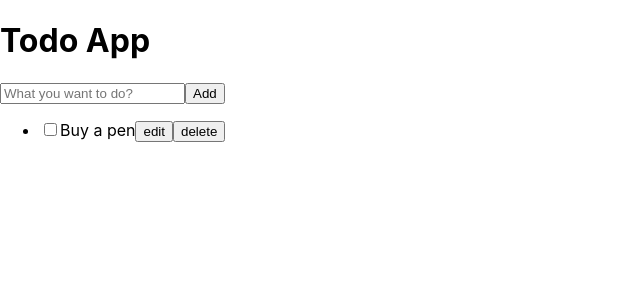
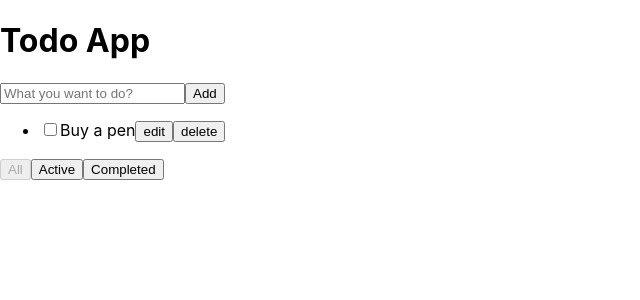
Before and after one commit to mildronize/react-cookbook, a React (Create React App) app in the folder simple-todo-crud/: page / in a window 1280 px wide. Shown: the top 300 px of the page, without its empty margins (0-640 px from the left). Built offline with nearby package versions, Linux system fonts and the light colour scheme.

Commit message:
Add filter, using local state

```diff
--- a/simple-todo-crud/src/App.js
+++ b/simple-todo-crud/src/App.js
@@ -1,6 +1,7 @@
 import React from 'react';
 import AddTodo from './components/AddTodo';
 import TodoList from './components/Todos/TodoList';
+import Filter from './components/Filter';
 import store from './store';
 import shortid from 'shortid';
 // import { TodoListModel, TodoModel } from './models';
@@ -17,7 +18,8 @@ class App extends React.Component {
 
         this.state = {
             todoListData,
-            todos: []
+            todos: [],
+            filter: "SHOW_ALL"
         };
     }
 
@@ -73,6 +75,16 @@ class App extends React.Component {
         this.updateTodoList(todoItem);
     }
 
+
+    // Filter
+
+    async handleFilter(event) {
+        await this.setState({
+            filter: event.target.name
+        });
+        this.updateView();
+    }
+
     //  render
 
     componentDidMount() {
@@ -80,9 +92,19 @@ class App extends React.Component {
     }
 
     updateView() {
-        this.setState(state => ({
-            todos: state.todoListData
-        }));
+        if (this.state.filter === "SHOW_ALL") {
+            this.setState(state => ({
+                todos: state.todoListData
+            }));
+        } else if (this.state.filter === "SHOW_ACTIVE") {
+            this.setState(state => ({
+                todos: state.todoListData.filter(todo => (todo.isCompleted === false))
+            }));
+        } else if (this.state.filter === "SHOW_COMPLETED") {
+            this.setState(state => ({
+                todos: state.todoListData.filter(todo => (todo.isCompleted === true))
+            }));
+        }
     }
 
 
@@ -92,6 +114,7 @@ class App extends React.Component {
                 <h1>Todo App</h1>
                 <AddTodo />
                 <TodoList todos={this.state.todos} />
+                <Filter />
             </div>
         )
     }
--- /dev/null
+++ b/simple-todo-crud/src/components/Filter.jsx
@@ -0,0 +1,55 @@
+import React from 'react';
+import store from '../store';
+
+class Filter extends React.Component {
+
+    constructor(props){
+        super(props);
+        this.state = {
+            isFilter: {
+                SHOW_ALL: false,
+                SHOW_ACTIVE: true,
+                SHOW_COMPLETED: true,
+            }
+        }
+    }
+
+    handleFilter(event){
+        const type = event.target.name;
+        const root = store.getRoot();
+        this.setState({
+            isFilter: {
+                SHOW_ALL: type === "SHOW_ALL" ? false : true,
+                SHOW_ACTIVE: type === "SHOW_ACTIVE" ? false : true,
+                SHOW_COMPLETED: type === "SHOW_COMPLETED" ? false : true,
+            }
+        });
+        root.handleFilter(event);
+    }
+
+    render() {
+
+        return (
+            <div>
+                <button
+                    name="SHOW_ALL"
+                    disabled={!this.state.isFilter['SHOW_ALL']}
+                    onClick={(e) => this.handleFilter(e)}
+                >All</button>
+                <button
+                    name="SHOW_ACTIVE"
+                    disabled={!this.state.isFilter['SHOW_ACTIVE']}
+                    onClick={(e) => this.handleFilter(e)}
+                >Active</button>
+                <button
+                    name="SHOW_COMPLETED"
+                    disabled={!this.state.isFilter['SHOW_COMPLETED']}
+                    onClick={(e) => this.handleFilter(e)}
+                >
+                Completed</button>
+            </div>
+        )
+    }
+}
+
+export default Filter;
```
